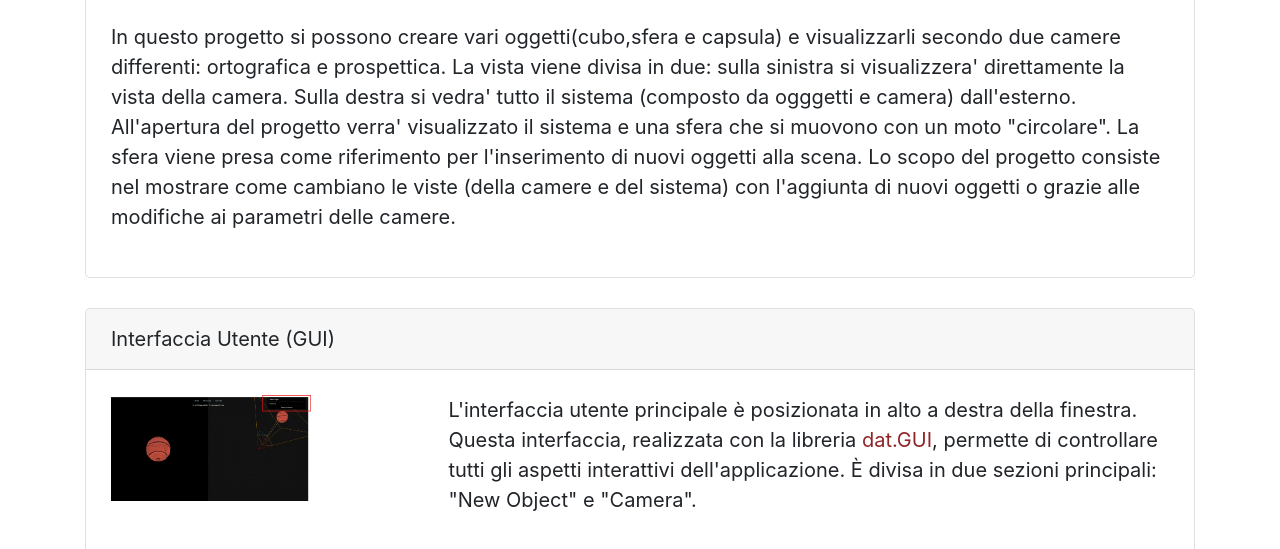
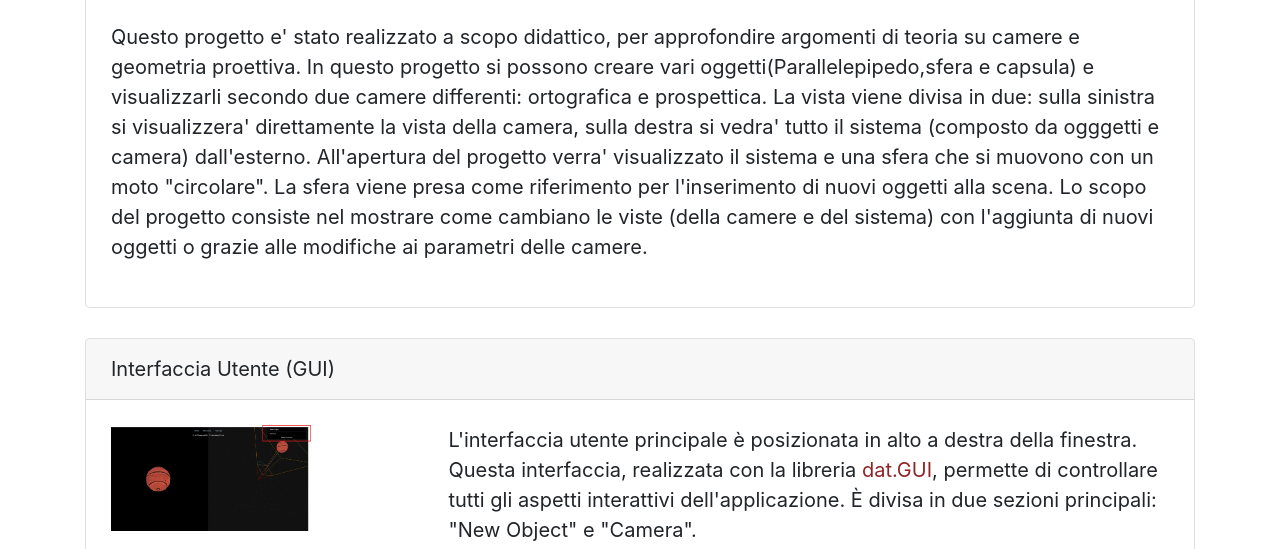
Before and after one commit to RiccardoZappa/ProjectiveGeometry, a plain HTML site: page ProjectiveGeometry/instructions.html in a window 1280 px wide. Shown: the part 251-800 px from the top of the page. Drawn offline with nearby package versions, Linux system fonts and the light colour scheme.

Commit message:
added another phrase in the instructions of the proejct

```diff
--- a/ProjectiveGeometry/instructions.html
+++ b/ProjectiveGeometry/instructions.html
@@ -26,8 +26,9 @@
             <div class="image-text-container">
                 <div class="text-container">
                     <p>
-                        In questo progetto si possono creare vari oggetti(cubo,sfera e capsula) e visualizzarli secondo due camere differenti: ortografica e prospettica.
-                        La vista viene divisa in due: sulla sinistra si visualizzera' direttamente la vista della camera. Sulla destra si vedra' tutto il sistema (composto da ogggetti e camera) dall'esterno.
+                        Questo progetto e' stato realizzato a scopo didattico, per approfondire argomenti di teoria su camere e geometria proettiva.
+                        In questo progetto si possono creare vari oggetti(Parallelepipedo,sfera e capsula) e visualizzarli secondo due camere differenti: ortografica e prospettica.
+                        La vista viene divisa in due: sulla sinistra si visualizzera' direttamente la vista della camera, sulla destra si vedra' tutto il sistema (composto da ogggetti e camera) dall'esterno.
                         All'apertura del progetto verra' visualizzato il sistema e una sfera che si muovono con un moto "circolare". La sfera viene presa come riferimento per l'inserimento di nuovi oggetti alla scena.
                         Lo scopo del progetto consiste nel mostrare come cambiano le viste (della camere e del sistema) con l'aggiunta di nuovi oggetti o grazie alle modifiche ai parametri delle camere.
                     </p>
```
